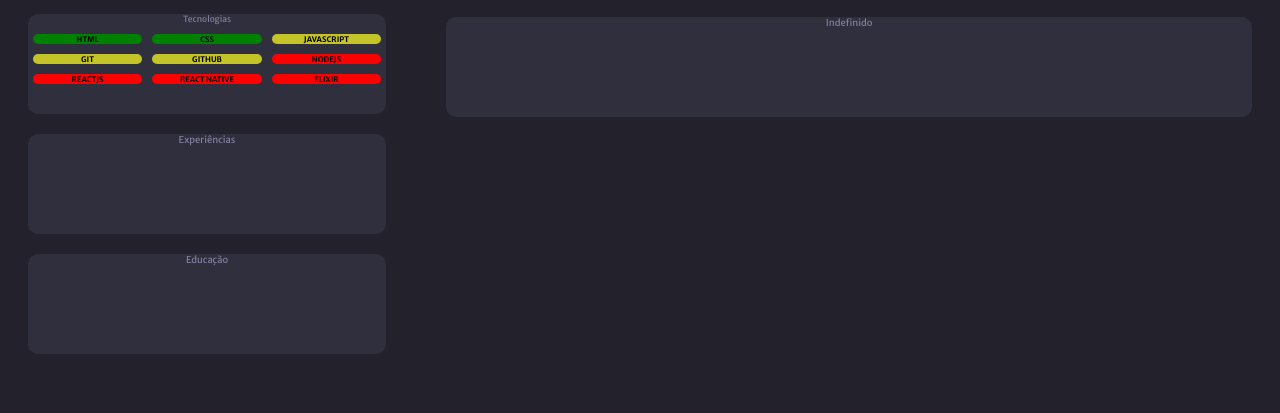
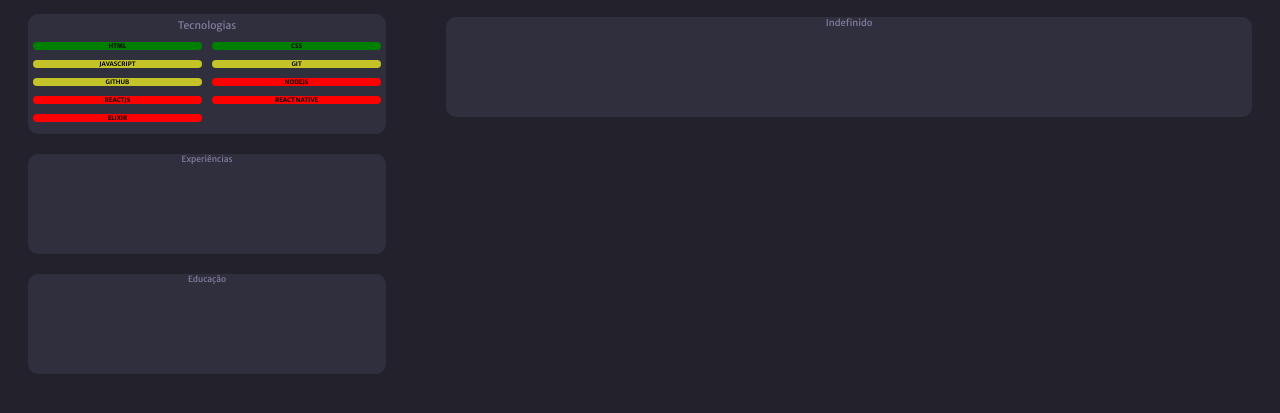
Before and after one commit to allaneuzebio/myportfolio, a plain HTML site: page index.html in a window 1280 px wide. Shown: the part 363-776 px from the top of the page. Drawn offline with Linux system fonts and the light colour scheme.

Commit message:
arrumando-tecs

```diff
--- a/estilos/principal.css
+++ b/estilos/principal.css
@@ -100,21 +100,26 @@ aside {
 }
 
 .tecnologias {
+    height: 15vh;
+}
 
-
+.tecnologias > p {
+    font-size: 1.1em;
+    padding-top: 5px;
 }
 
 .especialtec {
     display: grid;
-    grid-template-columns: repeat(3, 1fr);
+    grid-template-columns: repeat(2, 1fr);
     gap: 10px;
     margin-top: 10px;
     margin-left: 5px;
     margin-right: 5px;
-    font-size: 0.9em;
+    font-size: 0.8em;
     font-weight: bolder;
 
 }
+
 
 .tech-green {
     background-color: green;
--- a/index.html
+++ b/index.html
@@ -44,7 +44,8 @@
 
         </section>
         <section class="tecnologias">
-            <div class="techs_tittle">Tecnologias</div>
+            <p>Tecnologias</p>
+            <Tecnologias</div>
             <div class="especialtec">
                 <div class="tech-green">HTML</div>
                 <div class="tech-green">CSS</div>
@@ -55,15 +56,15 @@
                 <div class="tech-red">REACTJS</div>
                 <div class="tech-red">REACT NATIVE</div>
                 <div class="tech-red">ELIXIR</div>
-            </div>
+
         </section>
 
         <section class="experiencia">
-            Experiências
+            <p>Experiências</p>
         </section>
 
         <section class="educacao">
-            Educação
+            <p>Educação</p>
         </section>
     </main>
 
```
